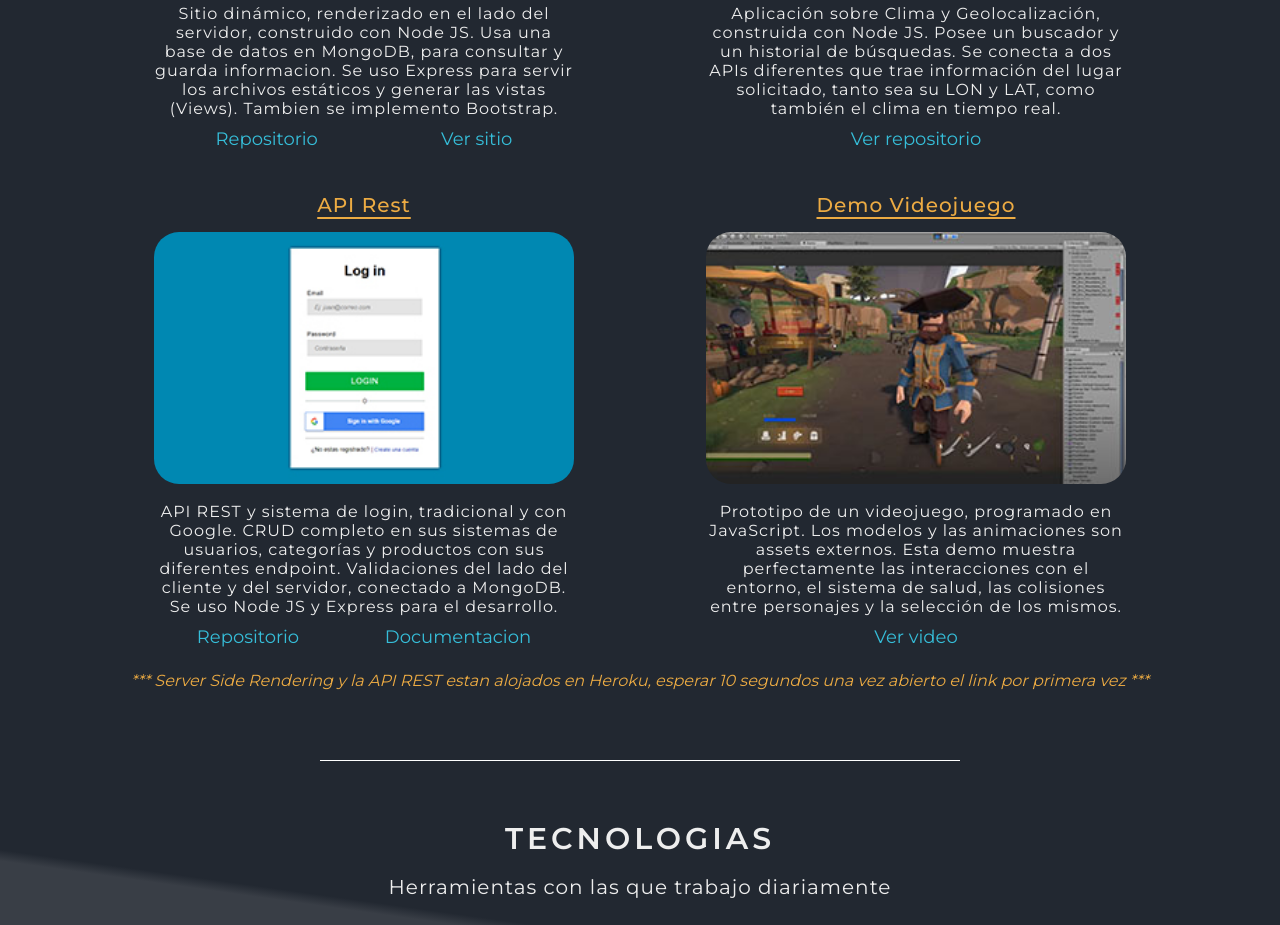
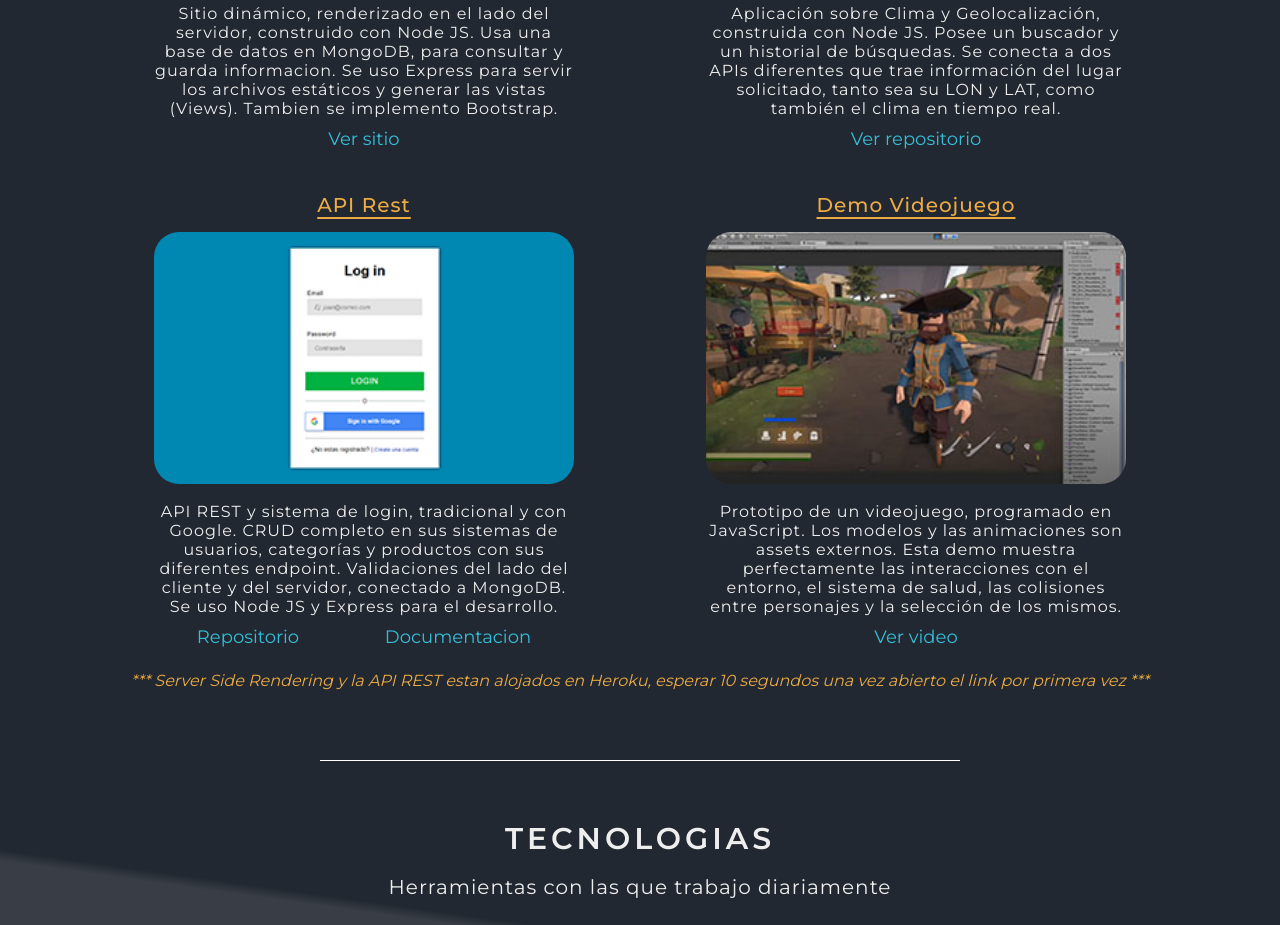
Before and after one commit to leomicchele/blog, a website built with Vite: page index.html in a window 1280 px wide. Shown: the part 1940-2865 px from the top of the page. Built offline with nearby package versions, Linux system fonts and the light colour scheme.

Commit message:
Sacar algunos link

```diff
--- a/index.html
+++ b/index.html
@@ -127,7 +127,7 @@
                         <p>Sitio dinámico, renderizado en el lado del servidor, construido con Node JS. Usa una base de datos en MongoDB, para consultar y guarda informacion. Se uso Express para servir los archivos estáticos y generar las vistas (Views). Tambien se implemento Bootstrap.
                         </p>
                         <div class="container-info_texto-link">
-                            <a href="#" class="link-repositorio">Repositorio</a>
+                            <!-- <a href="#" class="link-repositorio">Repositorio</a> -->
                             <a href="https://server-side-rendering-viajes.herokuapp.com/" target="_blank" class="link-repositorio">Ver sitio</a>
                         </div>
                     </div>
```
